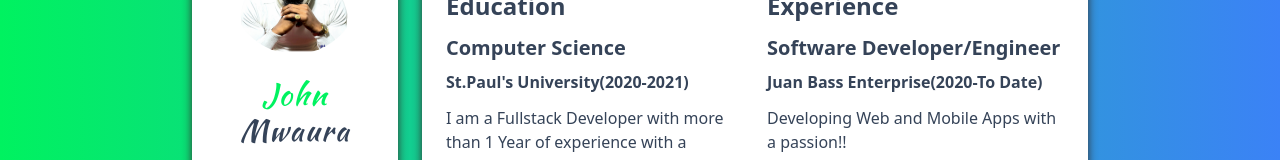
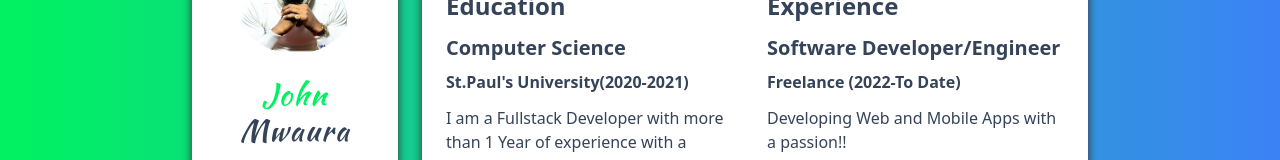
Before and after one commit to Jonnie-bot/mywebnextcv, a Next.js app: page /resume in a window 1280 px wide. Shown: the part 146-306 px from the top of the page. Built offline with nearby package versions, Linux system fonts and the light colour scheme.

Commit message:
Update resume.tsx
Updated work experience.

```diff
--- a/pages/resume.tsx
+++ b/pages/resume.tsx
@@ -41,7 +41,7 @@ const resume = () => {
             <h5 className="my-2 text-xl font-bold">
               Software Developer/Engineer
             </h5>
-            <p className="font-semibold">Juan Bass Enterprise(2020-To Date)</p>
+            <p className="font-semibold">Freelance (2022-To Date)</p>
             <p className="my-3">
               Developing Web and Mobile Apps with a passion!!
             </p>
```
